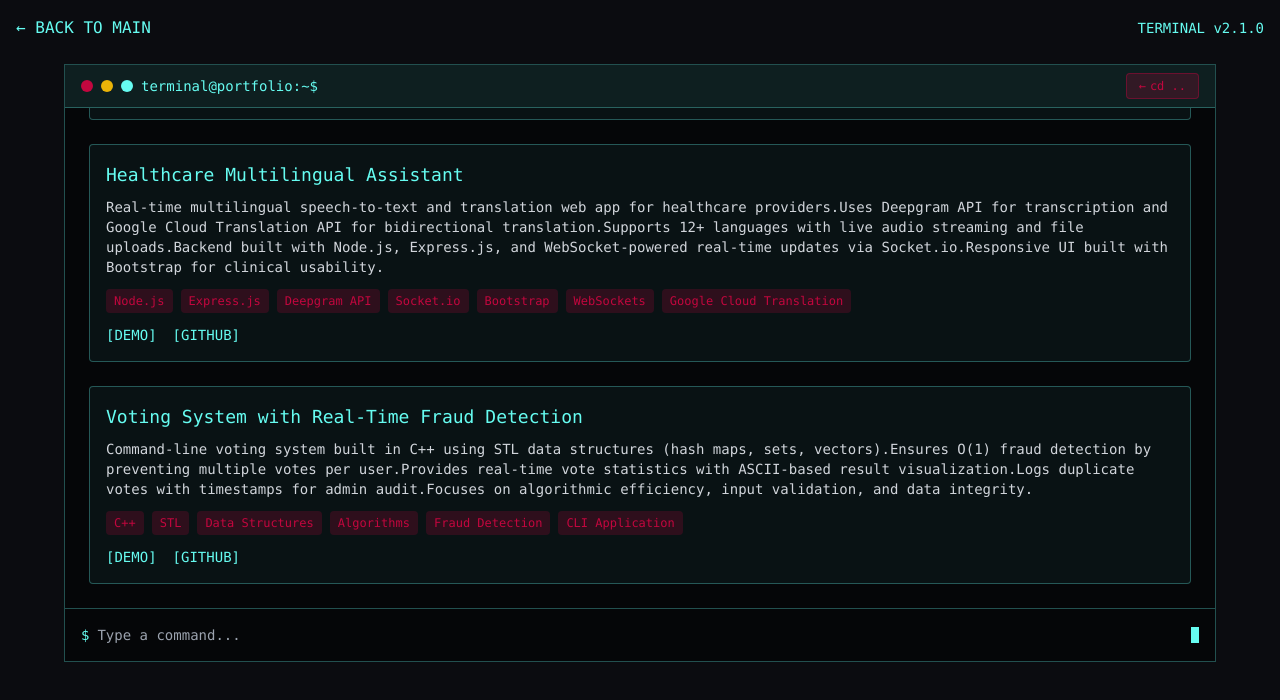
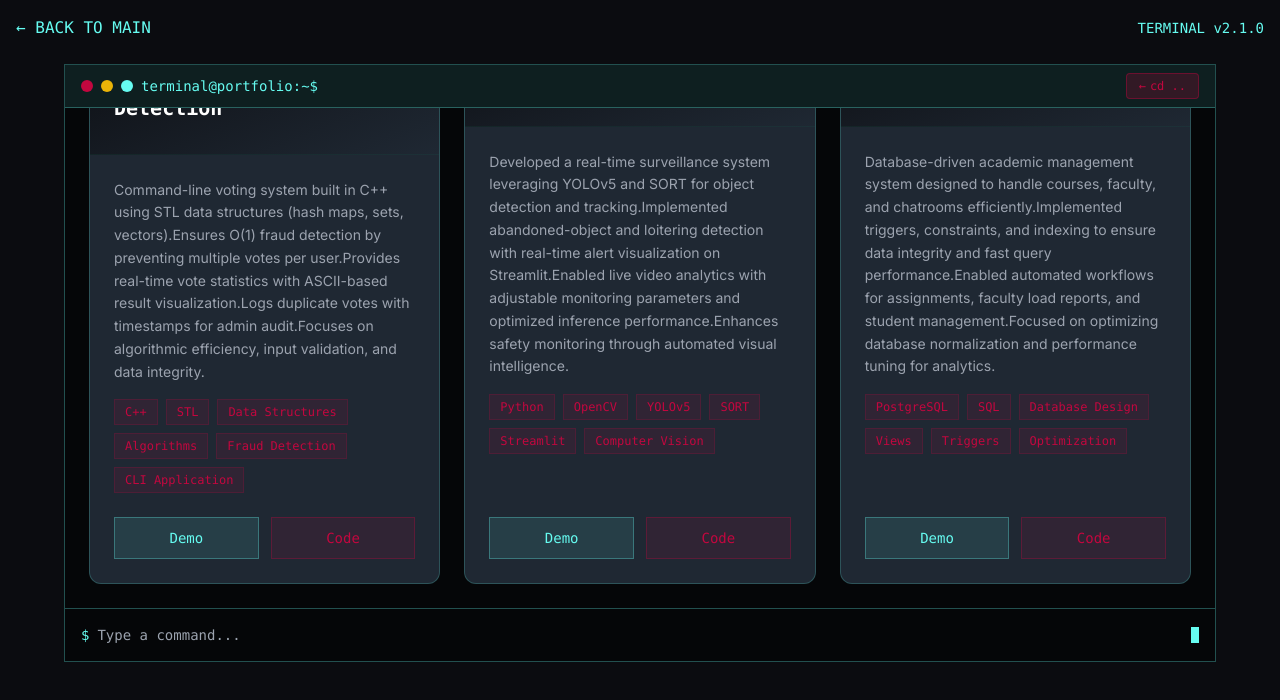
Before and after one commit to Madhav-Mahajan-13/Portfolio_01, a Next.js app: page /terminal in a window 1280 px wide. Both pictures are taken after a click on the button "projects". Shown: the top 700 px of the page. Built offline with nearby package versions, Linux system fonts and the light colour scheme.

Commit message:
project update

```diff
--- a/app/terminal/components/ProjectSection.tsx
+++ b/app/terminal/components/ProjectSection.tsx
@@ -1,32 +1,88 @@
 "use client";
 import React from "react";
+
+// Mock data for demonstration
 import { projectsData } from "@/data/projectData";
 
-export default function ProjectSection(){
+export default function ProjectSection() {
   return (
-              <div className="space-y-6">
-                <div className="text-[#66FCF1] font-mono text-lg mb-4">=== PROJECT PORTFOLIO ===</div>
+    <div className="space-y-8">
+      {/* Header */}
+      <div className="flex items-center justify-between mb-12">
+        <div>
+          <h2 className="text-4xl font-bold text-white font-mono mb-2">
+            Featured <span className="text-[#66FCF1]">Projects</span>
+          </h2>
+          <p className="text-gray-400 font-mono text-sm">Explore my latest work</p>
+        </div>
+        <div className="hidden md:block text-[#66FCF1]/40 font-mono text-6xl font-bold">
+          {projectsData.length}
+        </div>
+      </div>
+
+      {/* Projects Grid */}
+      <div className="grid md:grid-cols-2 lg:grid-cols-3 gap-6">
         {projectsData.map((project, index) => (
-                  <div key={index} className="border border-[#66FCF1]/30 rounded p-4 bg-[#66FCF1]/5">
-                    <h3 className="text-[#66FCF1] font-mono text-lg mb-2">{project.title}</h3>
-                    <p className="text-gray-300 mb-3 font-mono text-sm">{project.description}</p>
-                    <div className="flex flex-wrap gap-2 mb-3">
+          <div
+            key={index}
+            className="group relative flex flex-col border border-[#66FCF1]/20 rounded-xl overflow-hidden bg-[#1F2833] hover:border-[#66FCF1] transition-all duration-300 hover:-translate-y-2 hover:shadow-2xl hover:shadow-[#66FCF1]/20"
+          >
+            {/* Card Header */}
+            <div className="relative p-6 bg-gradient-to-br from-[#0B0C10] to-[#1F2833] border-b border-[#66FCF1]/10">
+              <div className="absolute top-4 right-4 w-12 h-12 rounded-full bg-[#66FCF1]/10 flex items-center justify-center border border-[#66FCF1]/30 group-hover:bg-[#66FCF1]/20 transition-colors">
+                <span className="text-[#66FCF1] font-mono font-bold">
+                  {String(index + 1).padStart(2, '0')}
+                </span>
+              </div>
+
+              <h3 className="text-xl font-bold text-white mb-2 font-mono pr-16 group-hover:text-[#66FCF1] transition-colors">
+                {project.title}
+              </h3>
+            </div>
+
+            {/* Card Body */}
+            <div className="flex-1 p-6">
+              <p className="text-gray-400 text-sm leading-relaxed mb-4">
+                {project.description}
+              </p>
+
+              {/* Tags */}
+              <div className="flex flex-wrap gap-2">
                 {project.tags.map((tag, tagIndex) => (
-                        <span key={tagIndex} className="bg-[#C3073F]/20 text-[#C3073F] px-2 py-1 rounded text-xs font-mono">
+                  <span
+                    key={tagIndex}
+                    className="bg-[#C3073F]/10 text-[#C3073F] px-2.5 py-1 rounded-md border border-[#C3073F]/20 text-xs font-mono"
+                  >
                     {tag}
                   </span>
                 ))}
               </div>
-                    <div className="flex gap-4">
-                      <a href={project.demo} className="text-[#66FCF1] hover:underline font-mono text-sm">
-                        [DEMO]
+            </div>
+
+            {/* Card Footer */}
+            <div className="p-6 pt-0 flex gap-3">
+              <a
+                href={project.demo}
+                className="flex-1 text-center py-2.5 bg-[#66FCF1]/10 text-[#66FCF1] rounded-lg font-mono text-sm border border-[#66FCF1]/30 hover:bg-[#66FCF1] hover:text-[#0B0C10] transition-all duration-200"
+              >
+                Demo
               </a>
-                      <a href={project.github} className="text-[#66FCF1] hover:underline font-mono text-sm">
-                        [GITHUB]
+              <a
+                href={project.github}
+                className="flex-1 text-center py-2.5 bg-[#C3073F]/10 text-[#C3073F] rounded-lg font-mono text-sm border border-[#C3073F]/30 hover:bg-[#C3073F] hover:text-white transition-all duration-200"
+              >
+                Code
               </a>
             </div>
+
+            {/* Animated corner accent */}
+            <div className="absolute top-0 left-0 w-0 h-0 border-t-[40px] border-t-[#66FCF1] border-r-[40px] border-r-transparent opacity-0 group-hover:opacity-100 transition-opacity duration-300"></div>
           </div>
         ))}
       </div>
-            )
+
+      {/* Bottom CTA */}
+
+    </div>
+  );
 }
--- a/data/projectData.ts
+++ b/data/projectData.ts
@@ -49,5 +49,29 @@ export const projectsData = [
     tags: ["C++", "STL", "Data Structures", "Algorithms", "Fraud Detection", "CLI Application"],
     demo: "#",
     github: "https://github.com/Madhav-Mahajan-13/Voting-System-with-Fraud-Detection.git"
+  },
+  {
+    title: "AI-Powered Surveillance System",
+    description: [
+      "Developed a real-time surveillance system leveraging YOLOv5 and SORT for object detection and tracking.",
+      "Implemented abandoned-object and loitering detection with real-time alert visualization on Streamlit.",
+      "Enabled live video analytics with adjustable monitoring parameters and optimized inference performance.",
+      "Enhances safety monitoring through automated visual intelligence."
+    ],
+    tags: ["Python", "OpenCV", "YOLOv5", "SORT", "Streamlit", "Computer Vision"],
+    demo: "#",
+    github: "https://github.com/Madhav-Mahajan-13/AI-Powered-Surveillance-System"
+  },
+  {
+    title: "Acadify: Course Management System",
+    description: [
+      "Database-driven academic management system designed to handle courses, faculty, and chatrooms efficiently.",
+      "Implemented triggers, constraints, and indexing to ensure data integrity and fast query performance.",
+      "Enabled automated workflows for assignments, faculty load reports, and student management.",
+      "Focused on optimizing database normalization and performance tuning for analytics."
+    ],
+    tags: ["PostgreSQL", "SQL", "Database Design", "Views", "Triggers", "Optimization"],
+    demo: "#",
+    github: "https://github.com/Madhav-Mahajan-13/Acadify-Course-Management-System"
   }
 ];
--- a/package.json
+++ b/package.json
@@ -38,6 +38,7 @@
     "@radix-ui/react-toggle-group": "latest",
     "@radix-ui/react-tooltip": "latest",
     "autoprefixer": "^10.4.20",
+    "cjs": "^0.0.11",
     "class-variance-authority": "^0.7.1",
     "clsx": "^2.1.1",
     "cmdk": "latest",
```
Also changed, not shown: 1 other file (tests, documents, lock files or other folders). Lines whose indentation alone changed are shown as unchanged.
